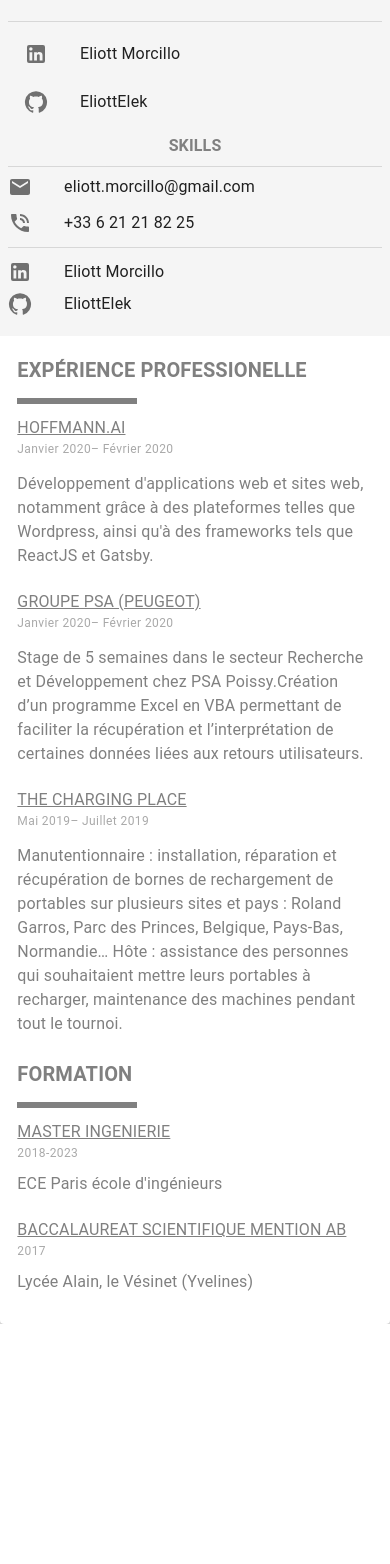
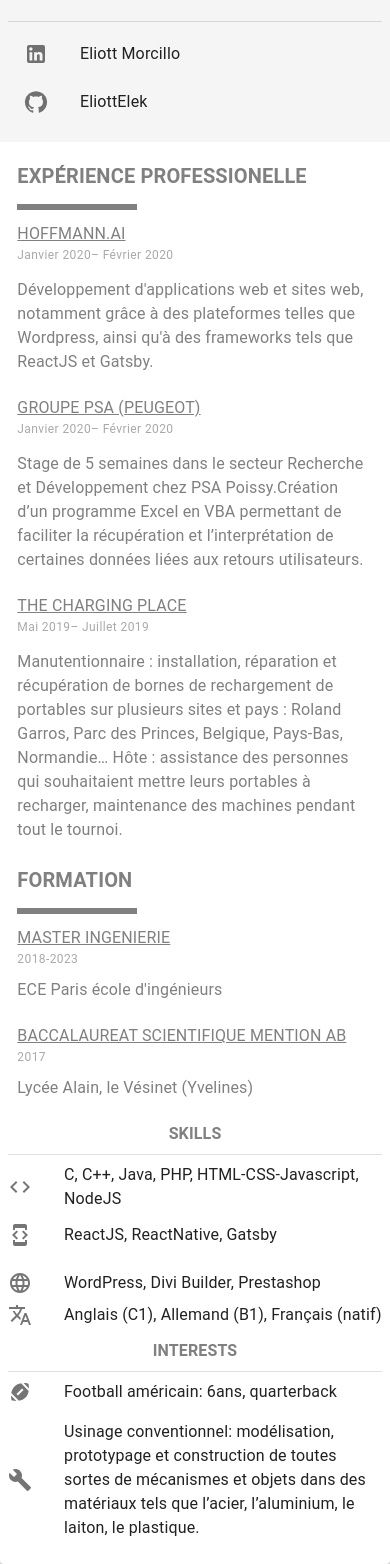
Before and after one commit to EliottElek/resume, a React (Create React App) app: page / in a window 390 px wide. Shown: the part 376-1940 px from the top of the page. Before the commit the page ends 1700 px from the top, so only its background shows below. Built offline with nearby package versions, Linux system fonts and the light colour scheme.

Commit message:
feat: responsivness

```diff
--- a/src/components/Container/Container.js
+++ b/src/components/Container/Container.js
@@ -5,6 +5,7 @@
 import Formation from "../Formation/Formation";
 import Contact from "../Contact/Contact";
 import Skills from "../Skills/Skills";
+import Interests from "../Interests/Interests";
 const Container = ({ responsive }) => {
   return (
     <Paper
@@ -37,7 +38,12 @@
           lg={4}
         >
           <Contact responsive={responsive} />
-          <Skills/>
+          {responsive && (
+            <>
+              <Skills responsive={responsive} />
+              <Interests responsive={responsive} />
+            </>
+          )}
         </Grid>
         <Grid
           item
@@ -53,6 +59,12 @@
         >
           <PersonalExperience responsive={responsive} />
           <Formation responsive={responsive} />
+          {!responsive && (
+            <>
+              <Skills responsive={responsive} />
+              <Interests responsive={responsive} />
+            </>
+          )}
         </Grid>
       </Grid>
     </Paper>
--- /dev/null
+++ b/src/components/Interests/Interests.js
@@ -0,0 +1,48 @@
+import React from "react";
+import {
+  Typography,
+  Divider,
+  List,
+  ListItem,
+  ListItemIcon,
+  ListItemText,
+} from "@mui/material";
+import SportsFootballIcon from "@mui/icons-material/SportsFootball";
+import BuildIcon from "@mui/icons-material/Build";
+const Interests = () => {
+  return (
+    <div style={{ width: "100%" }}>
+      <Typography
+        align="center"
+        sx={{
+          color: "gray",
+          textTransform: "uppercase",
+          fontWeight: "bold",
+        }}
+      >
+        Interests
+      </Typography>
+      <List sx={{ width: "100%" }}>
+        <Divider />
+        <ListItem disablePadding sx={{ width: "100%" }}>
+          <ListItemIcon>
+            <SportsFootballIcon />
+          </ListItemIcon>
+          <ListItemText>
+            <ListItemText primary="Football américain: 6ans, quarterback" />
+          </ListItemText>
+        </ListItem>
+        <ListItem disablePadding sx={{ width: "100%" }}>
+          <ListItemIcon>
+            <BuildIcon />
+          </ListItemIcon>
+          <ListItemText>
+            <ListItemText primary="Usinage conventionnel: modélisation, prototypage et construction de toutes sortes de mécanismes et objets dans des matériaux tels que l’acier, l’aluminium, le laiton, le plastique." />
+          </ListItemText>
+        </ListItem>
+      </List>
+    </div>
+  );
+};
+
+export default Interests;
--- a/src/components/Skills/Skills.js
+++ b/src/components/Skills/Skills.js
@@ -1,15 +1,16 @@
 import React from "react";
 import { Typography } from "@mui/material";
 import List from "@mui/material/List";
-import EmailIcon from "@mui/icons-material/Email";
-import LinkedInIcon from "@mui/icons-material/LinkedIn";
-import PhoneInTalkIcon from "@mui/icons-material/PhoneInTalk";
+import DeveloperModeIcon from '@mui/icons-material/DeveloperMode';
+import CodeIcon from '@mui/icons-material/Code';
+import TranslateIcon from '@mui/icons-material/Translate';
+import LanguageIcon from '@mui/icons-material/Language';
 import ListItem from "@mui/material/ListItem";
 import ListItemIcon from "@mui/material/ListItemIcon";
 import ListItemText from "@mui/material/ListItemText";
 import Divider from "@mui/material/Divider";
-import GitHubIcon from "@mui/icons-material/GitHub";
-const Skills = () => {
+
+const Skills = ({responsive}) => {
   return (
     <div style={{ width: "100%" }}>
       <Typography
@@ -26,33 +27,34 @@
         <Divider />
         <ListItem disablePadding sx={{ width: "100%" }}>
             <ListItemIcon>
-              <EmailIcon />
+              <CodeIcon />
             </ListItemIcon>
             <ListItemText>
-              <ListItemText primary="eliott.morcillo@gmail.com" />
+              <ListItemText primary="C, C++, Java, PHP, HTML-CSS-Javascript, NodeJS" />
             </ListItemText>
         </ListItem>
         <ListItem disablePadding>
             <ListItemIcon>
-              <PhoneInTalkIcon />
+              <DeveloperModeIcon />
             </ListItemIcon>
-            <ListItemText primary="+33 6 21 21 82 25" />
+            <ListItemText primary="ReactJS, ReactNative, Gatsby" />
         </ListItem>
       </List>
-      <Divider />
       <List>
         <ListItem disablePadding>
             <ListItemIcon>
-              <LinkedInIcon />
+              <LanguageIcon />
             </ListItemIcon>
-            <ListItemText primary="Eliott Morcillo" />
+            <ListItemText primary="WordPress, Divi Builder, Prestashop" />
         </ListItem>
         <ListItem disablePadding>
             <ListItemIcon>
-              <GitHubIcon />
+              <TranslateIcon />
             </ListItemIcon>
-            <ListItemText primary="EliottElek" />
+            <ListItemText primary="Anglais (C1), Allemand (B1), Français (natif)" />
         </ListItem>
+        {responsive && <Divider />}
+
         </List>
     </div>
   );
```
